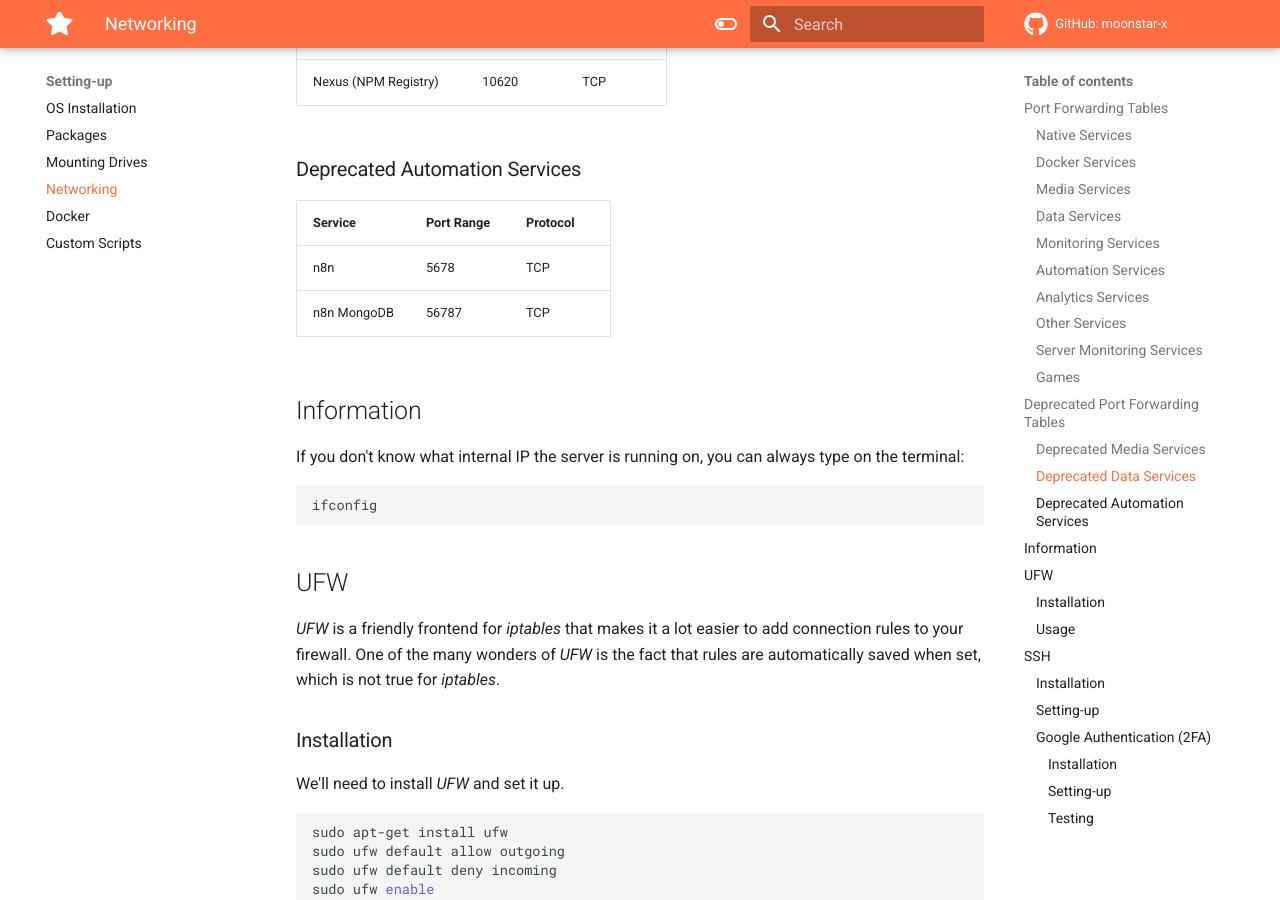
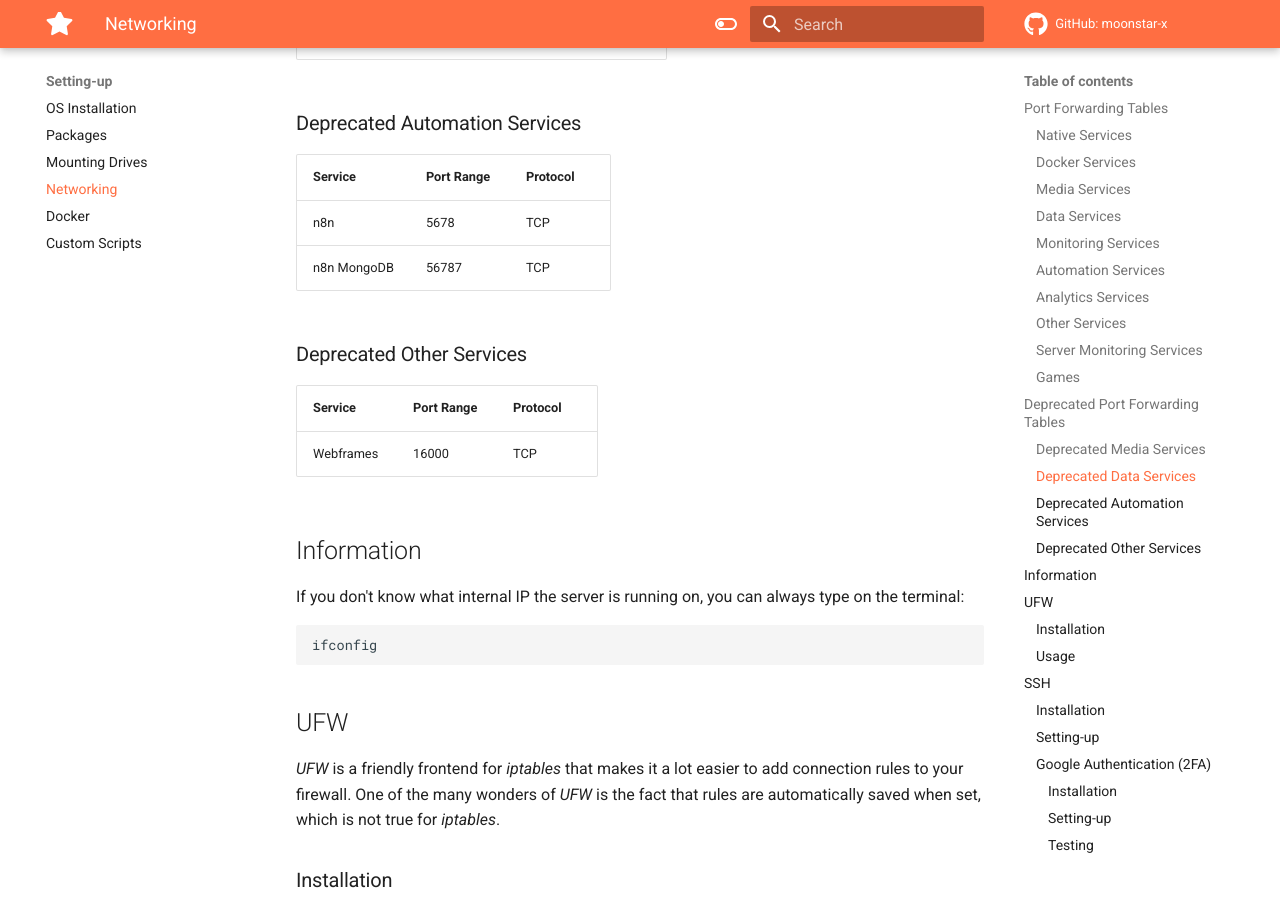
Before and after one commit to moonstar-x/server-setup, an MkDocs documentation site: the page built from docs/setting-up/networking.md, in a window 1280 px wide and 900 px high, scrolled down 4184 px. Built offline with MkDocs 1.6.1 and Material for MkDocs 9.7.7, drawn with Linux system fonts in a browser that asks for light colours.

Commit message:
Deprecated webframes.

```diff
--- a/docs/setting-up/networking.md
+++ b/docs/setting-up/networking.md
@@ -121,6 +120,12 @@ Here's a list of ports that are exposed to the host machine. This serves as a re
 |-----------------------------|-------------|----------|
 | n8n                         | 5678        | TCP      |
 | n8n MongoDB                 | 56787       | TCP      |
+
+### Deprecated Other Services
+
+| Service                     | Port Range  | Protocol |
+|-----------------------------|-------------|----------|
+| Webframes                   | 16000       | TCP      |
 
 ## Information
 
--- a/mkdocs.yml
+++ b/mkdocs.yml
@@ -138,7 +138,6 @@ nav:
     - Other:
       - Initialization: services/other/index.md
       - RTMP Simulcast: services/other/rtmp-simulcast.md
-      - Webframes: services/other/webframes.md
       - Homepage: services/other/homepage.md
   - Server Monitoring:
     - Introduction: server-monitoring/introduction.md
@@ -176,3 +175,6 @@ nav:
     - Automation:
       - Information: deprecated/automation/index.md
       - n8n: deprecated/automation/n8n.md
+    - Other:
+      - Information: deprecated/other/index.md
+      - Webframes: deprecated/other/webframes.md
```
Also changed, not shown: other parts of docs/setting-up/networking.md (+0 -1 lines), docs/deprecated/other/index.md (added, +5 -0 lines), docs/deprecated/other/webframes.md (renamed from docs/services/other/webframes.md, +3 -0 lines).
